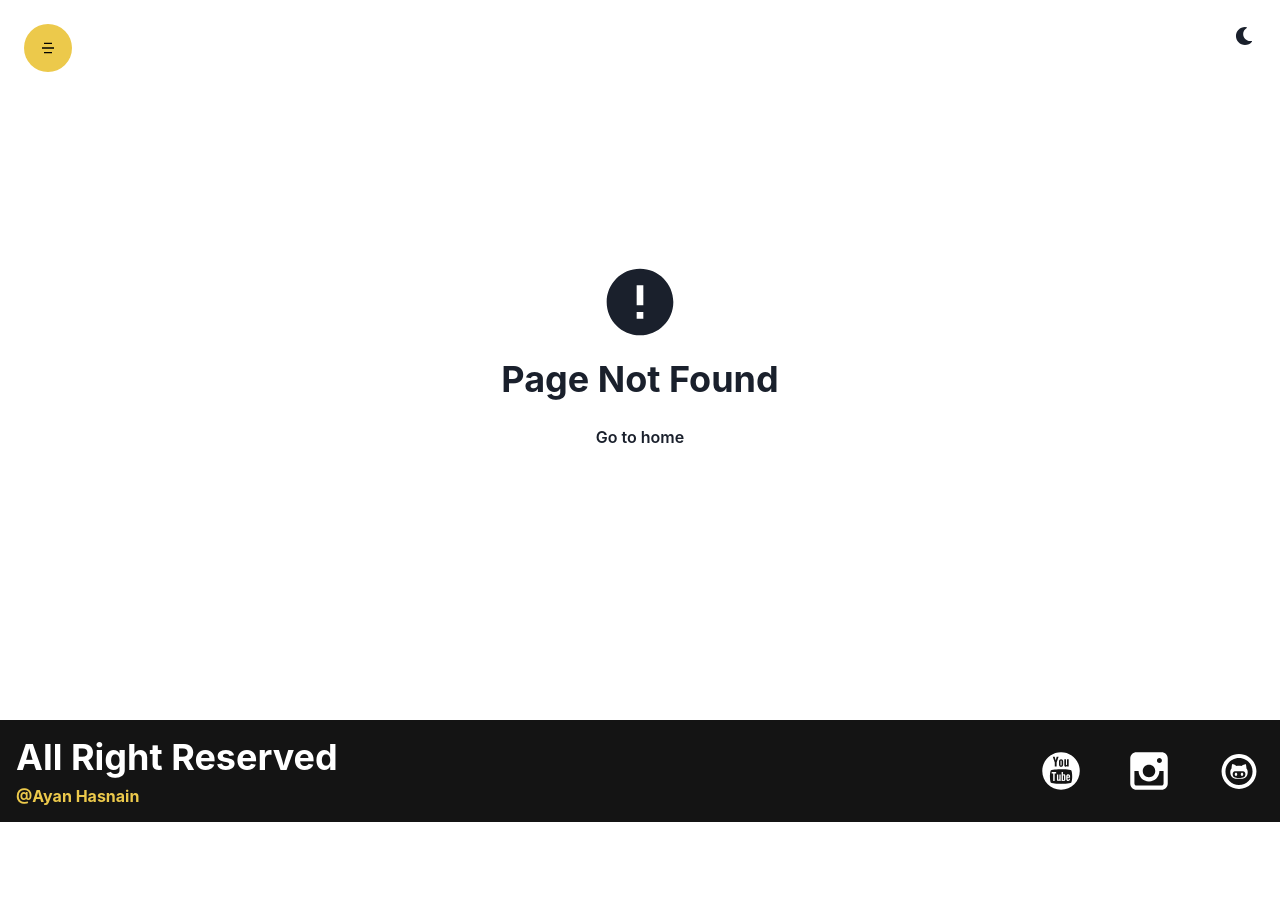
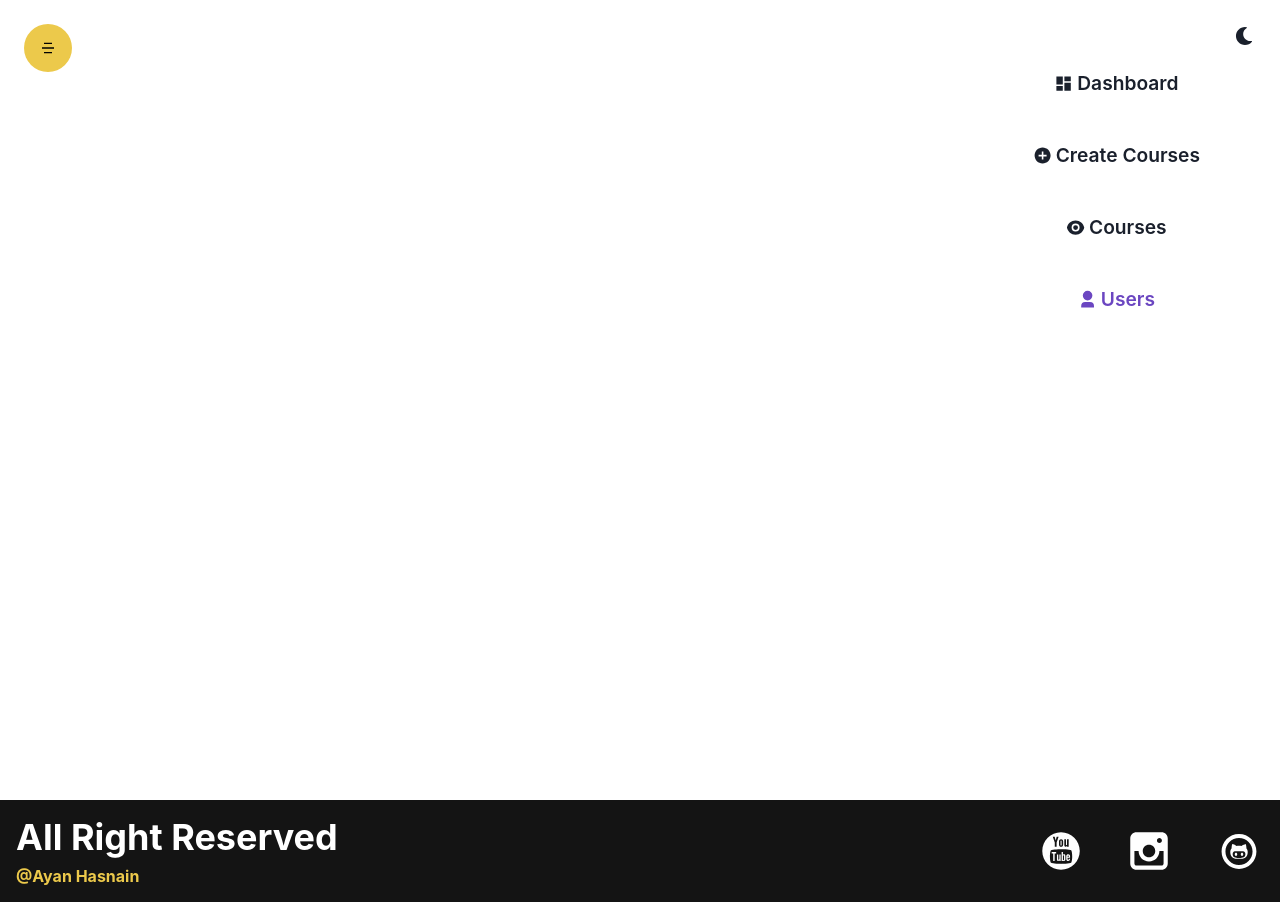
Before and after one commit to ayanhasnain03/EduHub, a React (Create React App) app in the folder coursebundler/: page /admin/users in a window 1280 px wide. Before the commit this address had no page. Before the commit the page ends 822 px from the top, so only its background shows below. Built offline with nearby package versions, Linux system fonts and the light colour scheme.

Commit message:
done admin sidebar Ui

```diff
--- a/coursebundler/src/App.js
+++ b/coursebundler/src/App.js
@@ -1,58 +1,64 @@
-import React from 'react'
-import {BrowserRouter as Router,Route,Routes} from "react-router-dom"
-import Home from './components/Home/Home'
-import Header from './components/Layout/Header/Header'
-import Courses from './components/Courses/courses'
-import Footer from './components/Layout/Footer/Footer'
-import Login from './components/Auth/Login'
-import Register from './components/Auth/Register'
-import ForgetPassword from './components/Auth/ForgetPassword'
-import ResetPassword from './components/Auth/ResetPassword'
-import Contact from './components/contact/Contact'
-import Request from './components/Request/Request'
-import About from './components/About/About'
-import Subscribe from './components/Payments/Subscribe'
-import NotFound from './components/Layout/NotFound/NotFound'
-import PaymentSuccess from './components/Payments/PaymentSuccess'
-import PaymentFail from './components/Payments/PaymentFail'
-import CoursePage from './components/CoursePage/CoursePage'
-import Profile from './components/Profile/Profile'
-import ChangePassword from './components/Profile/ChangePassword'
-import UpdateProfile from './components/Profile/UpdateProfile'
+import React from 'react';
+import { BrowserRouter as Router, Route, Routes } from 'react-router-dom';
+import Home from './components/Home/Home';
+import Header from './components/Layout/Header/Header';
+import Courses from './components/Courses/courses';
+import Footer from './components/Layout/Footer/Footer';
+import Login from './components/Auth/Login';
+import Register from './components/Auth/Register';
+import ForgetPassword from './components/Auth/ForgetPassword';
+import ResetPassword from './components/Auth/ResetPassword';
+import Contact from './components/contact/Contact';
+import Request from './components/Request/Request';
+import About from './components/About/About';
+import Subscribe from './components/Payments/Subscribe';
+import NotFound from './components/Layout/NotFound/NotFound';
+import PaymentSuccess from './components/Payments/PaymentSuccess';
+import PaymentFail from './components/Payments/PaymentFail';
+import CoursePage from './components/CoursePage/CoursePage';
+import Profile from './components/Profile/Profile';
+import ChangePassword from './components/Profile/ChangePassword';
+import UpdateProfile from './components/Profile/UpdateProfile';
+import Dashboard from './components/Admin/Dashboard/Dashboard';
+import CreateCourse from './components/Admin/CreateCourse/CreateCourse';
+import AdminCourses from './components/Admin/AdminCourses/AdminCourses';
+import Users from './components/Admin/Users/Users';
 const App = () => {
-
-window.addEventListener("contextmenu",e =>{
-  e.preventDefault()
-})
-
-
+  window.addEventListener('contextmenu', e => {
+    e.preventDefault();
+  });
 
   return (
     <Router>
-      <Header/>
+      <Header />
       <Routes>
-        <Route path='/' element={<Home/>}/>
-        <Route path='/courses' element={<Courses/>}/>
-        <Route path='/course/:id' element={<CoursePage/>}/>
-        <Route path='/login' element={<Login/>}/>
-        <Route path='/register' element={<Register/>}/>
-        <Route path='/forgetpassword' element={<ForgetPassword/>}/>
-        <Route path='/resetpassword/:token' element={<ResetPassword/>}/>
-        <Route path='/contact' element={<Contact/>}/>
-        <Route path='/request' element={<Request/>}/>
-        <Route path='/about' element={<About/>}/>
-        <Route path='/profile' element={<Profile/>}/>
-        <Route path='/profile/changepassword' element={<ChangePassword/>}/>
-        <Route path='/updateprofile' element={<UpdateProfile/>}/>
-        <Route path='/subscribe' element={<Subscribe/>}/>
-        <Route path='/paymentsuccess' element={<PaymentSuccess/>}/>
-        <Route path='/paymentfail' element={<PaymentFail/>}/>
-        <Route path='/*' element={<NotFound/>}/>
+        <Route path="/" element={<Home />} />
+        <Route path="/courses" element={<Courses />} />
+        <Route path="/course/:id" element={<CoursePage />} />
+        <Route path="/login" element={<Login />} />
+        <Route path="/register" element={<Register />} />
+        <Route path="/forgetpassword" element={<ForgetPassword />} />
+        <Route path="/resetpassword/:token" element={<ResetPassword />} />
+        <Route path="/contact" element={<Contact />} />
+        <Route path="/request" element={<Request />} />
+        <Route path="/about" element={<About />} />
+        <Route path="/profile" element={<Profile />} />
+        <Route path="/profile/changepassword" element={<ChangePassword />} />
+        <Route path="/updateprofile" element={<UpdateProfile />} />
+        <Route path="/subscribe" element={<Subscribe />} />
+        <Route path="/paymentsuccess" element={<PaymentSuccess />} />
+        <Route path="/paymentfail" element={<PaymentFail />} />
+        <Route path="/*" element={<NotFound />} />
 
+        {/* Admin Routes */}
+        <Route path="/admin/dashboard" element={<Dashboard />} />
+        <Route path="/admin/createcourse" element={<CreateCourse/>} />
+        <Route path="/admin/courses" element={<AdminCourses />} />
+        <Route path="/admin/users" element={<Users />} />
       </Routes>
-      <Footer/>
+      <Footer />
     </Router>
-  )
-}
+  );
+};
 
-export default App
+export default App;
--- /dev/null
+++ b/coursebundler/src/components/Admin/AdminCourses/AdminCourses.jsx
@@ -0,0 +1,21 @@
+import React from 'react';
+import { Box, Grid } from '@chakra-ui/react';
+import cursor from '../../../assets/images/cursor.png';
+import SideBar from '../SideBar';
+
+const AdminCourses = () => {
+  return (
+    <Grid
+      css={{
+        cursor: `url(${cursor}),default`,
+      }}
+      minH={'100vh'}
+      templateColumns={['1fr', '5fr 1fr']}
+    >
+      <Box></Box>
+      <SideBar/>
+    </Grid>
+  )
+}
+
+export default AdminCourses
--- /dev/null
+++ b/coursebundler/src/components/Admin/CreateCourse/CreateCourse.jsx
@@ -0,0 +1,21 @@
+import React from 'react';
+import { Box, Grid } from '@chakra-ui/react';
+import cursor from '../../../assets/images/cursor.png';
+import SideBar from '../SideBar';
+
+const CreateCourse = () => {
+  return (
+    <Grid
+    css={{
+      cursor: `url(${cursor}),default`,
+    }}
+    minH={'100vh'}
+    templateColumns={['1fr', '5fr 1fr']}
+  >
+    <Box></Box>
+    <SideBar />
+  </Grid>
+  )
+}
+
+export default CreateCourse
--- /dev/null
+++ b/coursebundler/src/components/Admin/Dashboard/Dashboard.jsx
@@ -0,0 +1,20 @@
+import React from 'react';
+import { Box, Grid } from '@chakra-ui/react';
+import cursor from '../../../assets/images/cursor.png';
+import SideBar from '../SideBar';
+
+const Dashboard = () => {
+  return (
+    <Grid
+      css={{
+        cursor: `url(${cursor}),default`,
+      }}
+      minH={'100vh'}
+      templateColumns={['1fr', '5fr 1fr']}
+    >
+      <Box></Box>
+      <SideBar />
+    </Grid>
+  );
+};
+export default Dashboard;
--- /dev/null
+++ b/coursebundler/src/components/Admin/SideBar.jsx
@@ -0,0 +1,45 @@
+import { Button, VStack } from '@chakra-ui/react';
+import React from 'react';
+import { Link, useLocation } from 'react-router-dom';
+import {
+  RiAddCircleFill,
+  RiDashboardFill,
+  RiEyeFill,
+  RiUser3Fill,
+} from 'react-icons/ri';
+const SideBar = () => {
+  const location = useLocation();
+  return (
+    <VStack spacing={'8'} p="16" boxShadow={'-2px 0 10px rgba(107,70,193.0.5'}>
+      <LinkButton text="Dashboard" Icon={RiDashboardFill} url={`dashboard`} active={location.pathname === "/admin/dashboard"} />
+      <LinkButton
+        text="Create Courses"
+        Icon={RiAddCircleFill}
+        url={`createcourse`}
+        active={location.pathname === "/admin/createcourse"}
+      />
+      <LinkButton text="Courses" Icon={RiEyeFill} url={`courses`}
+      active={location.pathname === "/admin/courses"}
+      />
+      <LinkButton text="Users" Icon={RiUser3Fill} url={`users`}
+      active={location.pathname === "/admin/users"} />
+    </VStack>
+  );
+};
+
+export default SideBar;
+
+function LinkButton({ url, Icon, text, active }) {
+  return (
+    <Link to={`/admin/${url}`}>
+      <Button
+        fontSize={'larger'}
+        variant={'ghost'}
+        colorScheme={active ? 'purple' : ''}
+      >
+        <Icon style={{ margin: '4px' }} />
+        {text}
+      </Button>
+    </Link>
+  );
+}
--- /dev/null
+++ b/coursebundler/src/components/Admin/Users/Users.jsx
@@ -0,0 +1,21 @@
+import React from 'react';
+import { Box, Grid } from '@chakra-ui/react';
+import cursor from '../../../assets/images/cursor.png';
+import SideBar from '../SideBar'
+
+const Users = () => {
+  return (
+    <Grid
+    css={{
+      cursor: `url(${cursor}),default`,
+    }}
+    minH={'100vh'}
+    templateColumns={['1fr', '5fr 1fr']}
+  >
+    <Box></Box>
+    <SideBar />
+  </Grid>
+  )
+}
+
+export default Users
```
Also changed, not shown: coursebundler/src/assets/images/cursor.png (added).
